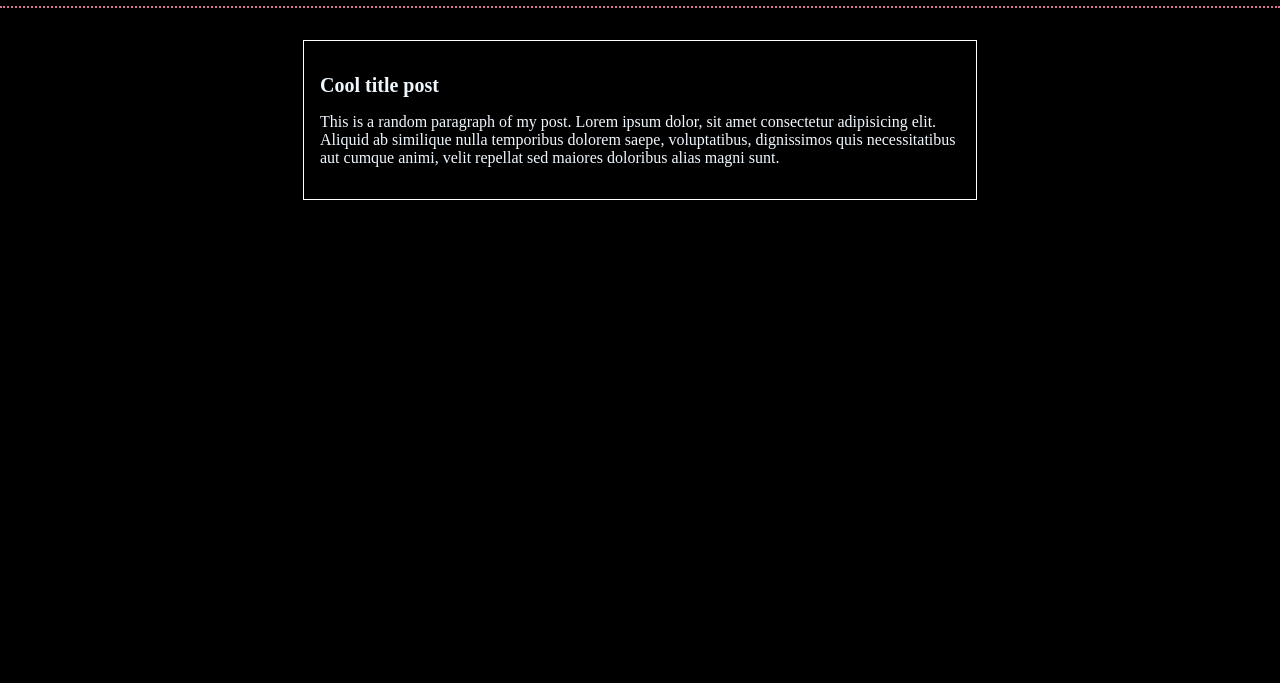
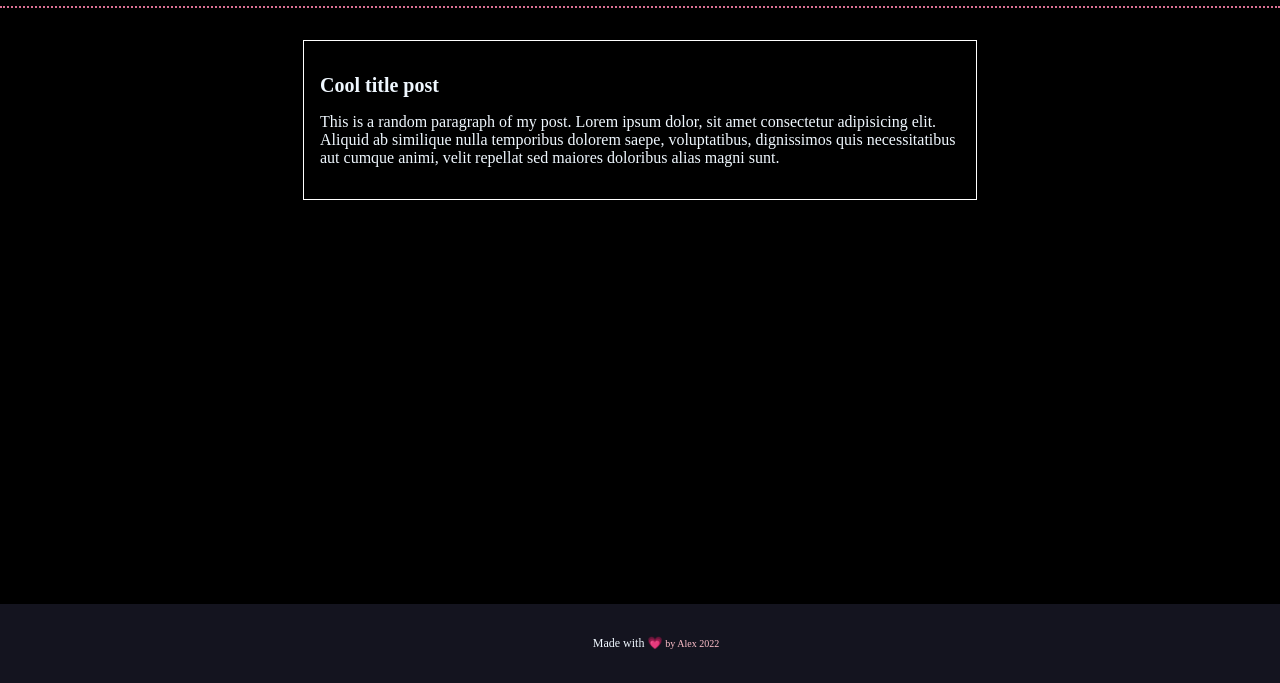
Before and after one commit to meuxdev/hyper-blog, a plain HTML site: page static-html/blogpost.html in a window 1280 px wide. Shown: the part 117-800 px from the top of the page. Drawn offline with Linux system fonts and the light colour scheme; files that its build step writes are made by us from their sources.

Commit message:
Footer styles and components on HTML finishedgc -am

```diff
--- a/css/styles.css
+++ b/css/styles.css
@@ -45,3 +45,24 @@ body {
 #post {
     font-family: "Victor Mono";
 }
+
+
+footer {
+    background-color: rgba(102, 102, 153, 0.2);
+    font-family: "Victor Mono";
+    padding: 1rem;
+    position: fixed;
+    bottom: 0px;
+    width: 100%;
+    font-size: 12px;
+    text-align: center;
+}
+
+footer h4 {
+    font-weight: lighter;
+}
+
+
+footer h4 small {
+    color: pink;
+}
--- a/static-html/blogpost.html
+++ b/static-html/blogpost.html
@@ -5,7 +5,7 @@
     <meta http-equiv="X-UA-Compatible" content="IE=edge">
     <meta name="viewport" content="width=device-width, initial-scale=1.0">
     <title>My BlogPost</title>
-    <link rel="stylesheet" href="./css/styles.css">
+    <link rel="stylesheet" href="../css/styles.css">
 </head>
 
 
@@ -24,6 +24,12 @@
         </div>
     </div>
 
+    <footer>
+        <h4>Made with 💗
+            <small>by Alex 2022</small>
+        </h4>
+    </footer>
+
 </body>
 
 </html>
```
